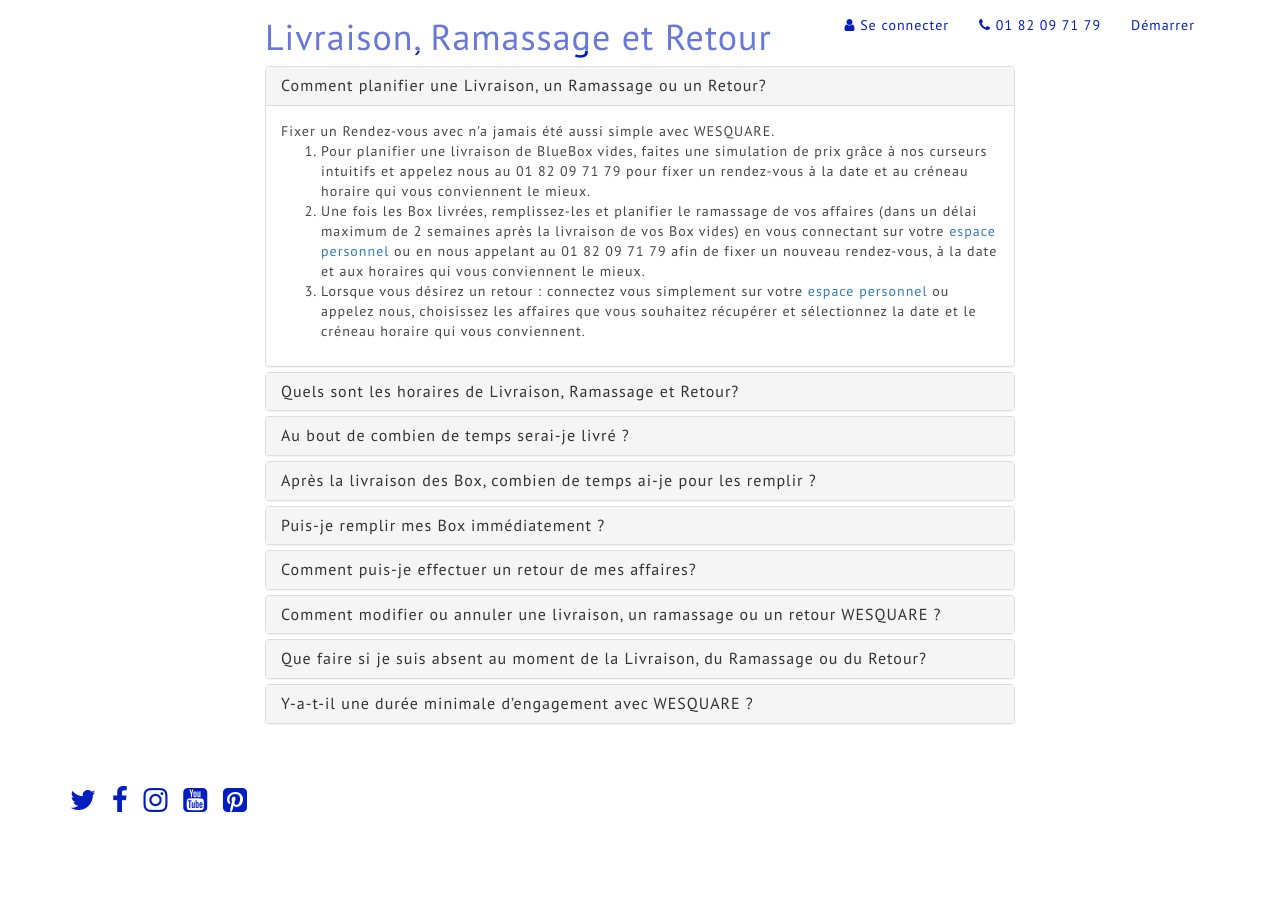
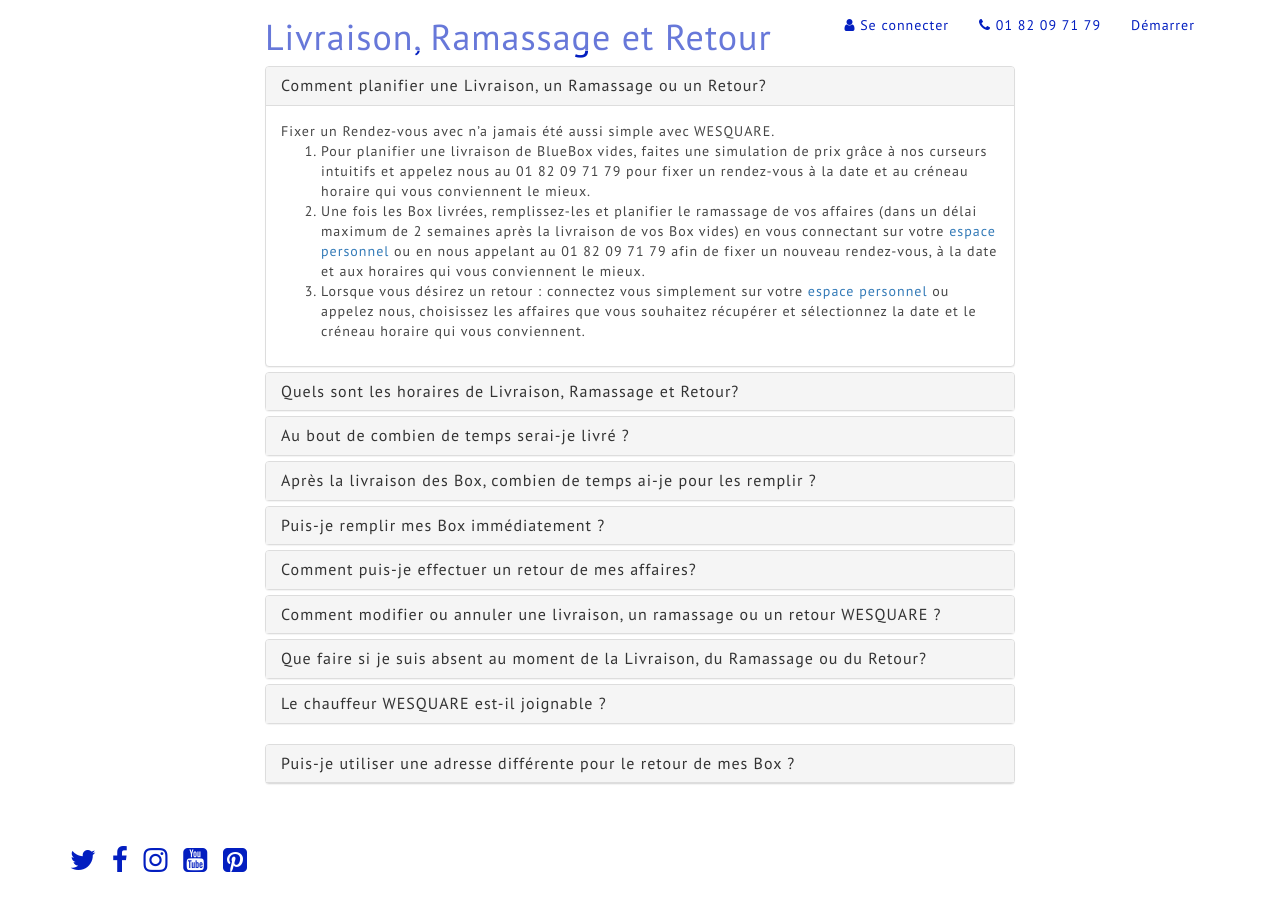
Before and after one commit to Seb1501/wesquare, a Jekyll site: the page built from FAQ.html, in a window 1280 px wide and 900 px high, scrolled down 1454 px. Built offline with Jekyll 4.4.1, drawn with Linux system fonts in a browser that asks for light colours; nearby versions of some CDN libraries; Markdown is read by kramdown in place of the engine named in the settings; before the commit the page ends 2293 px from its top, so only the background shows below that; some of the changed text lies outside the part shown.

Commit message:
Modid faq

```diff
--- a/FAQ.html
+++ b/FAQ.html
@@ -434,20 +434,53 @@
 			  </div>
 
 			<div class="panel panel-default">
-			    <div class="panel-heading" role="tab" id="headingFifteen">
+			    <div class="panel-heading" role="tab" id="headingTwentyfour">
 			      <h4 class="panel-title text-left">
-			        <a class="collapsed" data-toggle="collapse" data-parent="#accordion" href="#collapseFifteen" aria-expanded="false" aria-controls="collapseFifteen">
-			         Y-a-t-il une durée minimale d’engagement avec WESQUARE ?
+			        <a class="collapsed" data-toggle="collapse" data-parent="#accordion" href="#collapseTwentyfour" aria-expanded="false" aria-controls="collapseTwentyfour">
+			         Le chauffeur WESQUARE est-il joignable ?
 			        </a>
 			      </h4>
 			    </div>
-			    <div id="collapseFifteen" class="panel-collapse collapse" role="tabpanel" aria-labelledby="headingFifteen">
+			    <div id="collapseTwentyfour" class="panel-collapse collapse" role="tabpanel" aria-labelledby="headingTwentyfour">
 			      <div class="panel-body">
-			        Non, le service WESQUARE est un service sans engagement.
+			        Le Chauffeur WESQUARE vous contactera 20 minutes avant chaque Livraison, Ramassage ou Retour pour confirmer avec vous l’adresse, l’horaire ainsi que votre présence.
 			      </div>
 			    </div>
 			  </div>
 			</div>
+			<div class="panel panel-default">
+			    <div class="panel-heading" role="tab" id="headingTwentyfive">
+			      <h4 class="panel-title text-left">
+			        <a class="collapsed" data-toggle="collapse" data-parent="#accordion" href="#collapseTwentyfive" aria-expanded="false" aria-controls="collapseTwentyfive">
+			         Puis-je utiliser une adresse différente pour le retour de mes Box ?
+			        </a>
+			      </h4>
+			    </div>
+			    <div id="collapseTwentyfive" class="panel-collapse collapse" role="tabpanel" aria-labelledby="headingTwentyfive">
+			      <div class="panel-body">
+			        Oui, tout à fait. Nous vous proposons un service flexible ; c’est pour cela que nous vous retournons vos affaires à l’adresse qui vous convient le mieux.
+			      </div>
+			    </div>
+			  </div>
+			</div>
+
+			<div class="panel panel-default">
+			    <div class="panel-heading" role="tab" id="headingTwentysix">
+			      <h4 class="panel-title text-left">
+			        <a class="collapsed" data-toggle="collapse" data-parent="#accordion" href="#collapseTwentysix" aria-expanded="false" aria-controls="collapseTwentysix">
+			         Que se passe t-il après le retour de mes Box?
+			        </a>
+			      </h4>
+			    </div>
+			    <div id="collapseTwentysix" class="panel-collapse collapse" role="tabpanel" aria-labelledby="headingTwentysix">
+			      <div class="panel-body">
+			        Oui, tout à fait. Nous vous proposons un service flexible ; c’est pour cela que nous vous retournons vos affaires à l’adresse qui vous convient le mieux.
+			      </div>
+			    </div>
+			  </div>
+			</div>
+
+
 		</div>
 
 	</div>
```
Also changed, not shown: 1 other file.
